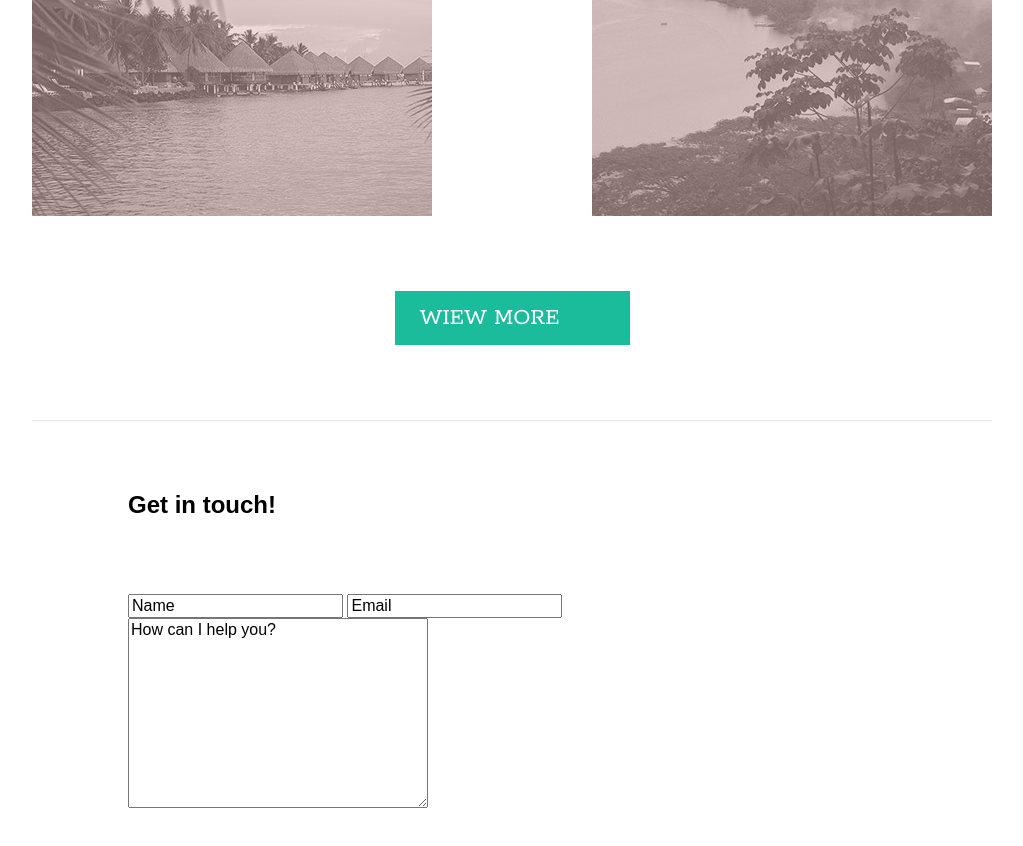
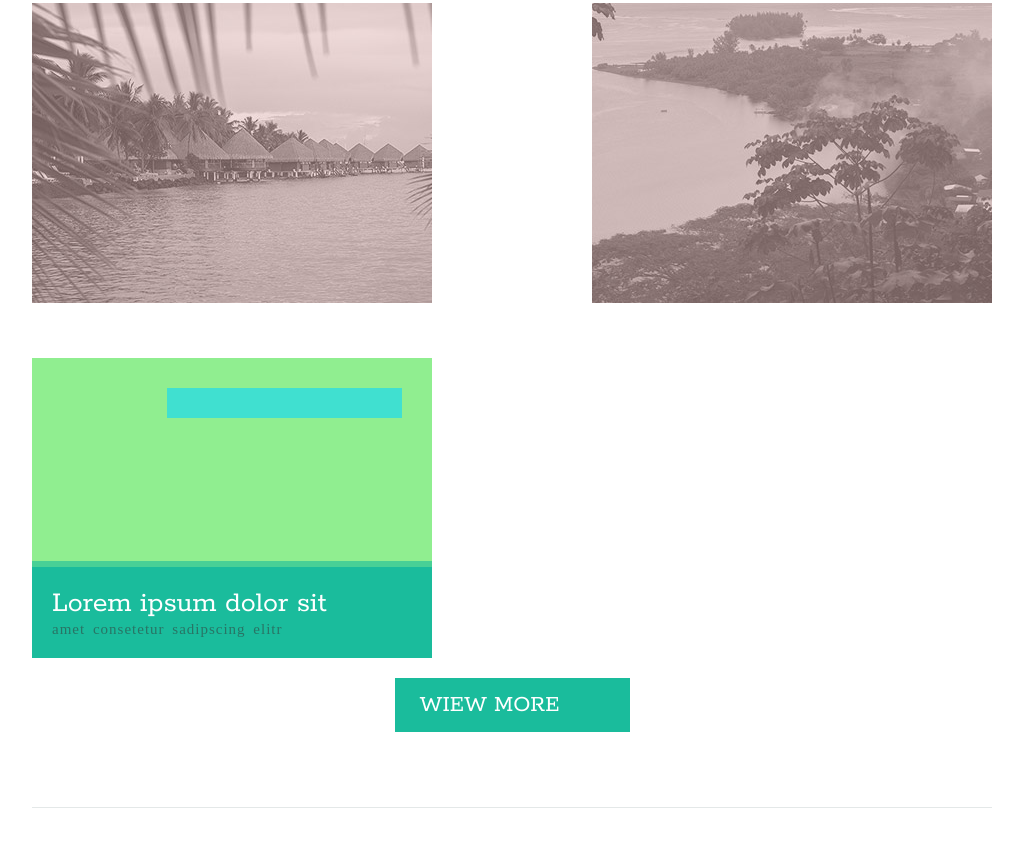
Before and after one commit to EugeneAndrievsky/variety, a plain HTML site: page index.html in a window 1280 px wide. Shown: the part 1886-2732 px from the top of the page, without its empty margins (128-1151 px from the left). Drawn offline with Linux system fonts and the light colour scheme.

Commit message:
сделал прототип картинкам при наведении в портфолио, letter-spacing шрифту абзацев

```diff
--- a/css/style.css
+++ b/css/style.css
@@ -133,6 +133,7 @@ a {
   color: #95a5a6;
   font-size: 1em;
   line-height: 29px;
+  letter-spacing: 0.5px;
   margin: 0;
 }
 
@@ -169,6 +170,7 @@ a {
 .skills-description p {
   color: #95a5a6;
   line-height: 29px;
+  letter-spacing: .5px;
   margin: 0;
 }
 
@@ -195,6 +197,53 @@ a {
 
 .portfolio img:nth-child(2n) {
   float: right;
+}
+
+.portfolio-image {
+  position: relative;
+  float: left;
+  width: 400px;
+  height: 300px;
+  font-size: 15px;
+  background-color: lightgreen
+}
+
+.portfolio-image a {
+  position: absolute;
+  top: 30px;
+  right: 30px;
+  background-color: turquoise;
+  width: 30px;
+  height: 30px;
+  display: block;
+}
+
+.portfolio-image-title {
+  position: absolute;
+  left: 0;
+  bottom: 0;
+
+  box-sizing: border-box;
+  width: 100%;
+  padding: 20px;
+  background-color: #1abc9c;
+  box-shadow: 0 -6px 0 0 rgba(26,188,156, .6);
+  }
+
+.portfolio-image-title h4 {
+  margin: 0;
+  font-family: "Rokkitt", serif;
+  font-size: 2em;
+  font-weight: 400;
+  color: white;
+}
+.portfolio-image-title p {
+  margin: 0;
+  font-family: "Myriad pro";
+  font-size: 1em;
+  letter-spacing: 1px;
+  word-spacing: 3px;
+  color: #297465;
 }
 
 .portfolio a {
--- a/index.html
+++ b/index.html
@@ -44,15 +44,15 @@
     <div class="skills-flex">
       <div class="skills-description">
         <h5>Sketching is a fun</h5>
-        <p>Lorem ipsum dolor sit amet, consetetur sadipscing elitr, sed diam nonumy eirmod tempor invidunt ut labore et dolore magna aliquyam erat, sed diam voluptua. At vero eos et accusam et justo duo dolores et ea rebum. Stet clita kasd gubergren</p>
+        <p>Lorem ipsum dolor sit amet, consetetur sadipscing elitr, sed diam nonumy eirmod tempor invidunt ut labore et dolore magna aliquyam erat, sed diam voluptua. At vero eos et accusam et justo duo dolores et ea rebum. Stet clita kasd gubergren diam nonumy eirmod traum</p>
       </div>
       <div class="skills-description">
         <h5>Design afterwards</h5>
-        <p>Lorem ipsum dolor sit amet, consetetur sadipscing elitr, sed diam nonumy eirmod tempor invidunt ut labore et dolore magna aliquyam erat, sed diam voluptua. At vero eos et accusam et justo duo dolores et ea rebum. Stet clita kasd gubergren</p>
+        <p>Lorem ipsum dolor sit amet, consetetur sadipscing elitr, sed diam nonumy eirmod tempor invidunt ut labore et dolore magna aliquyam erat, sed diam voluptua. At vero eos et accusam et justo duo dolores et ea rebum. Stet clita kasd gubergren diam nonumy eirmod traum</p>
       </div>
       <div class="skills-description">
         <h5>Finalize</h5>
-        <p>Lorem ipsum dolor sit amet, consetetur sadipscing elitr, sed diam nonumy eirmod tempor invidunt ut labore et dolore magna aliquyam erat, sed diam voluptua. At vero eos et accusam et justo duo dolores et ea rebum. Stet clita kasd gubergren</p>
+        <p>Lorem ipsum dolor sit amet, consetetur sadipscing elitr, sed diam nonumy eirmod tempor invidunt ut labore et dolore magna aliquyam erat, sed diam voluptua. At vero eos et accusam et justo duo dolores et ea rebum. Stet clita kasd gubergren diam nonumy eirmod traum</p>
       </div>
     </div>
   </section>
@@ -60,9 +60,16 @@
   <section class="portfolio ">
     <figure class="clearfix">
       <img src="img/image-1-filtred.jpg" alt="1" width="400" height="300">
-      <img src="img/image-1-hover.jpg" alt="2" width="400" height="300">
+      <img src="img/image-2-hover.jpg" alt="2" width="400" height="300">
       <img src="img/image-3-filtred.jpg" alt="3" width="400" height="300">
       <img src="img/image-4-filtred.jpg" alt="4" width="400" height="300">
+      <div class="portfolio-image">
+       <a href="#"></a>
+        <div class="portfolio-image-title">
+          <h4>Lorem ipsum dolor sit</h4>
+          <p>amet consetetur sadipscing elitr</p>
+        </div>
+      </div>
     </figure>
     <a href="#" class="btn">wiew more</a>
 
```
